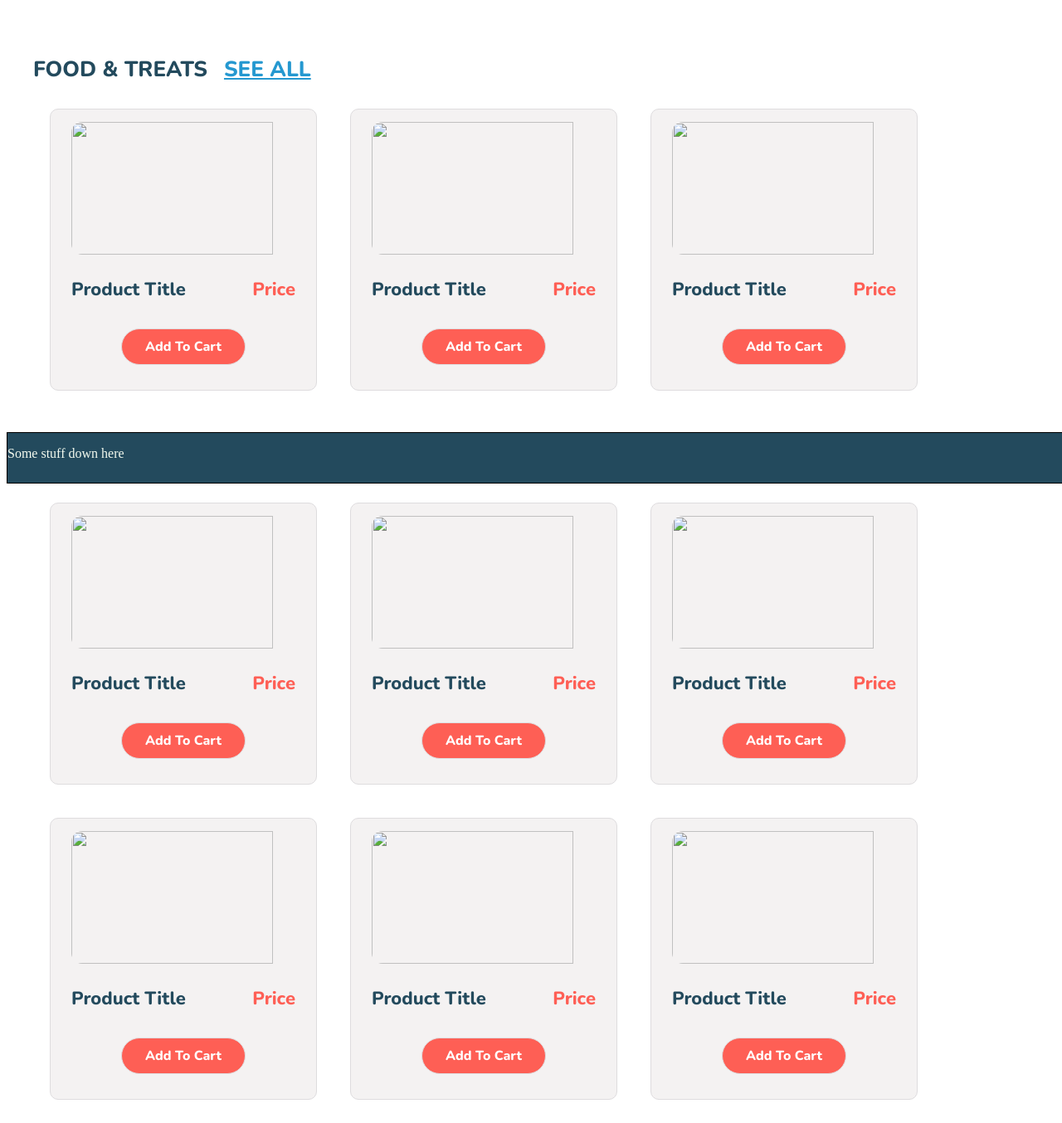
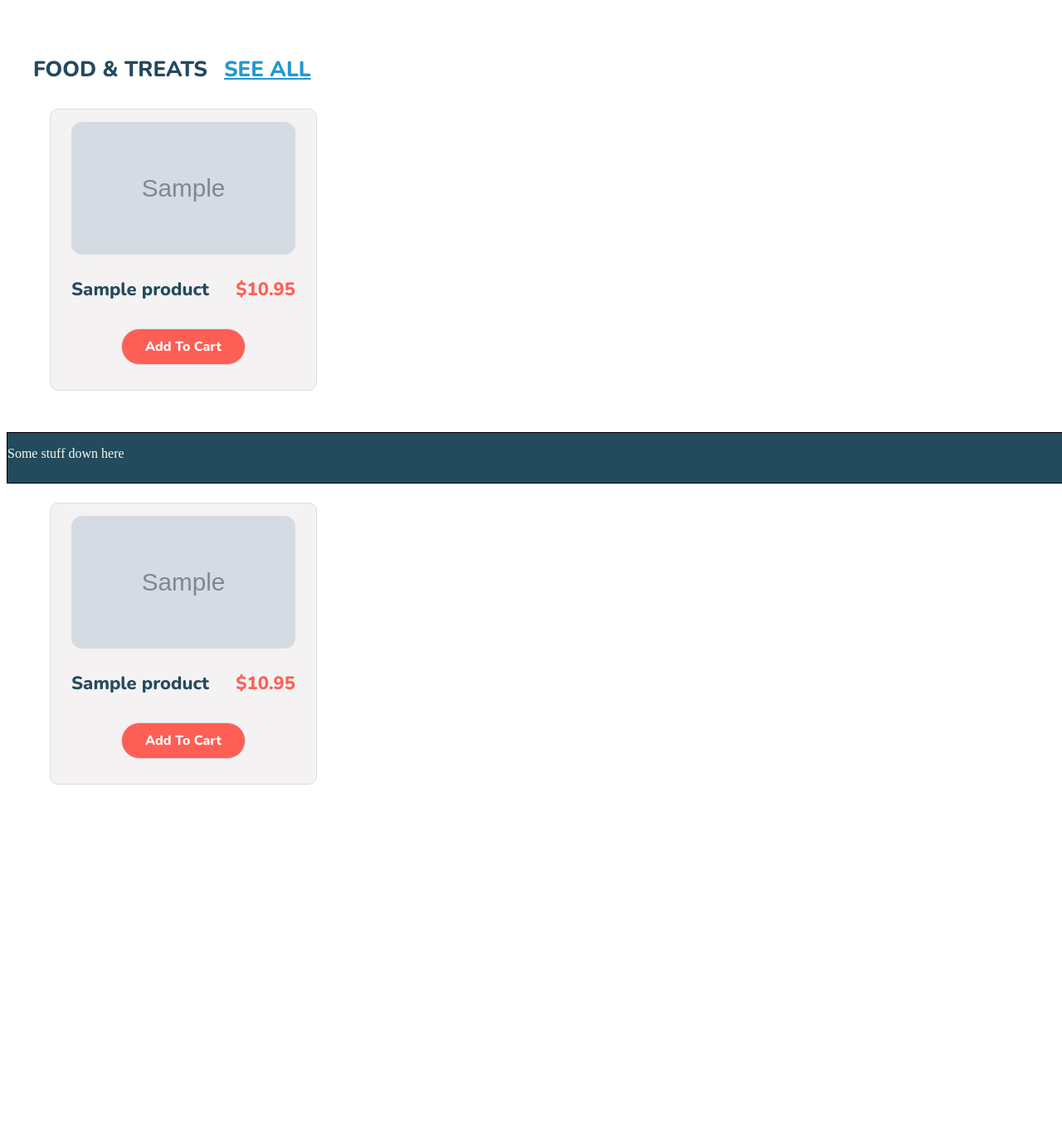
Before and after one commit to ldavidson45/wags-to-wings, a Django app: template wags_to_wings/templates/wags_to_wings/product_list.html in a window 1280 px wide. Shown: the part 217-1571 px from the top of the page at 83% size. After the commit the page ends 1163 px from the top, so only its background shows below. Run offline with Django 3.2, Linux system fonts and the light colour scheme; the template is opened without the code that fills it: values that come from a table or form of the project are taken from there, others are empty; tables that the repository leaves empty hold one stand-in row (values such as "Sample post"); grey boxes marked "Sample" are stand-in pictures; some libraries are stand-ins or nearby versions; some web fonts are replaced.

Commit message:
Make products cards render dynamic dta

```diff
--- a/wags_to_wings/templates/wags_to_wings/product_list.html
+++ b/wags_to_wings/templates/wags_to_wings/product_list.html
@@ -1,4 +1,5 @@
-{% extends 'wags_to_wings/base.html' %} {% block content %}
+{% extends 'wags_to_wings/base.html' %}
+{% block content %}
 
 <section class="product-container">
 
@@ -7,40 +8,21 @@
         <a href="#">SEE ALL</a>
     </div>
 
+
     <div class="product-cards-container">
+
+    {% for item in food_items %}
         <div class="product-card">
-            <img src="https://imgplaceholder.com/420x320/ff7f7f/333333/fa-image">
+            <img src="{{item.image_url}}">
             <div>
-                <p class="product-name">Product Title</p>
-                <p class="price">Price</p>
+                <p class="product-name">{{item.name}}</p>
+                <p class="price">${{item.price}}.95</p>
             </div>
 
             <button>Add To Cart</button>
         </div>
-
-        <div class="product-card">
-            <img src="https://imgplaceholder.com/420x320/ff7f7f/333333/fa-image">
-            <div>
-                <p class="product-name">Product Title</p>
-                <p class="price">Price</p>
-            </div>
-            <button>Add To Cart</button>
-        </div>
-        <div class="product-card">
-            <img src="https://imgplaceholder.com/420x320/ff7f7f/333333/fa-image">
-            <div>
-                <p class="product-name">Product Title</p>
-                <p class="price">Price</p>
-            </div>
-
-            <button>Add To Cart</button>
-        </div>
-
-
-    <div>
-
-
-</div>
+    {% endfor %}
+    </div>
 
 </section>
 
@@ -52,63 +34,18 @@
     </div>
 
     <div class="product-cards-container">
+
+    {% for item in toy_items %}
         <div class="product-card">
-            <img src="https://imgplaceholder.com/420x320/ff7f7f/333333/fa-image">
+            <img src="{{item.image_url}}">
             <div>
-                <p class="product-name">Product Title</p>
-                <p class="price">Price</p>
+                <p class="product-name">{{item.name}}</p>
+                <p class="price">${{item.price}}.95</p>
             </div>
 
             <button>Add To Cart</button>
         </div>
-
-        <div class="product-card">
-            <img src="https://imgplaceholder.com/420x320/ff7f7f/333333/fa-image">
-            <div>
-                <p class="product-name">Product Title</p>
-                <p class="price">Price</p>
-            </div>
-            <button>Add To Cart</button>
-        </div>
-        <div class="product-card">
-            <img src="https://imgplaceholder.com/420x320/ff7f7f/333333/fa-image">
-            <div>
-                <p class="product-name">Product Title</p>
-                <p class="price">Price</p>
-            </div>
-
-            <button>Add To Cart</button>
-        </div>
-<div class="product-card">
-            <img src="https://imgplaceholder.com/420x320/ff7f7f/333333/fa-image">
-            <div>
-                <p class="product-name">Product Title</p>
-                <p class="price">Price</p>
-            </div>
-
-            <button>Add To Cart</button>
-        </div>
-
-        <div class="product-card">
-            <img src="https://imgplaceholder.com/420x320/ff7f7f/333333/fa-image">
-            <div>
-                <p class="product-name">Product Title</p>
-                <p class="price">Price</p>
-            </div>
-            <button>Add To Cart</button>
-        </div>
-        <div class="product-card">
-            <img src="https://imgplaceholder.com/420x320/ff7f7f/333333/fa-image">
-            <div>
-                <p class="product-name">Product Title</p>
-                <p class="price">Price</p>
-            </div>
-
-            <button>Add To Cart</button>
-        </div>
-
-
-    <div>
+    {% endfor %}
 
 
 </div>
```
